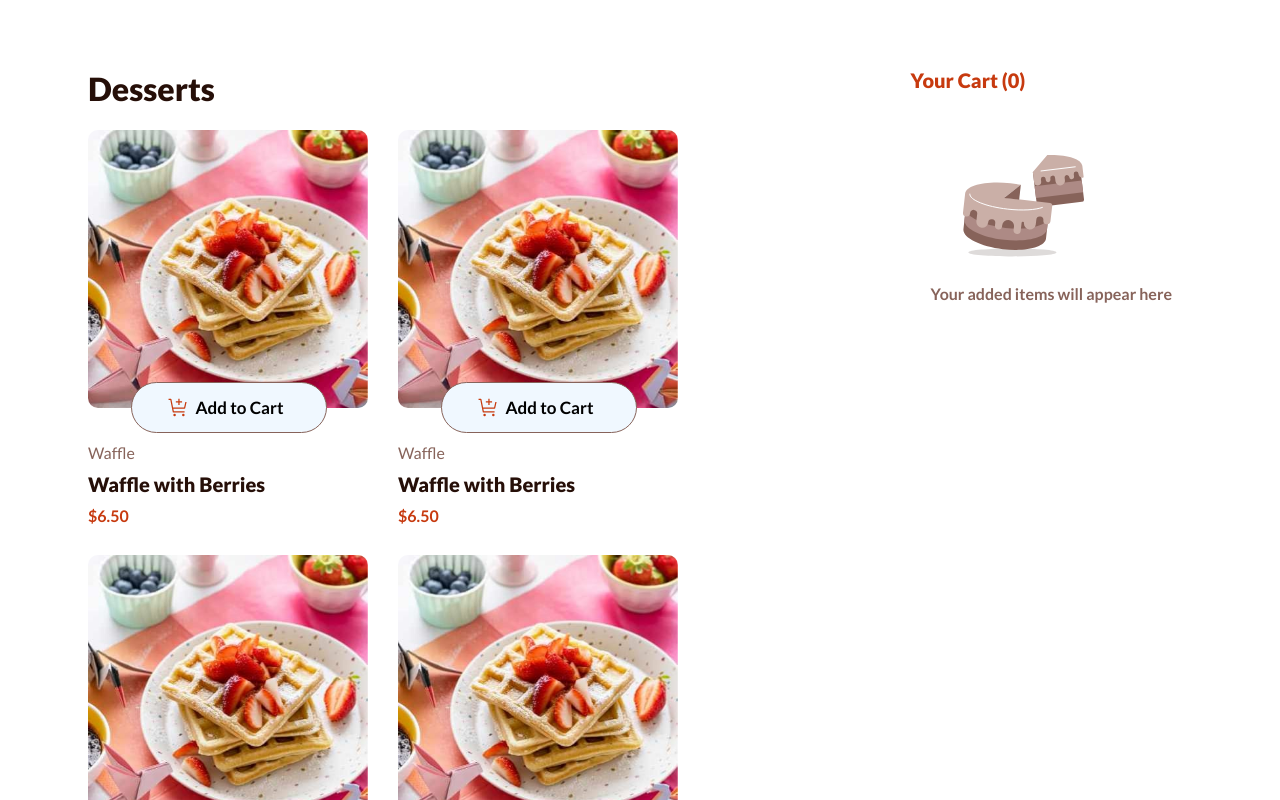
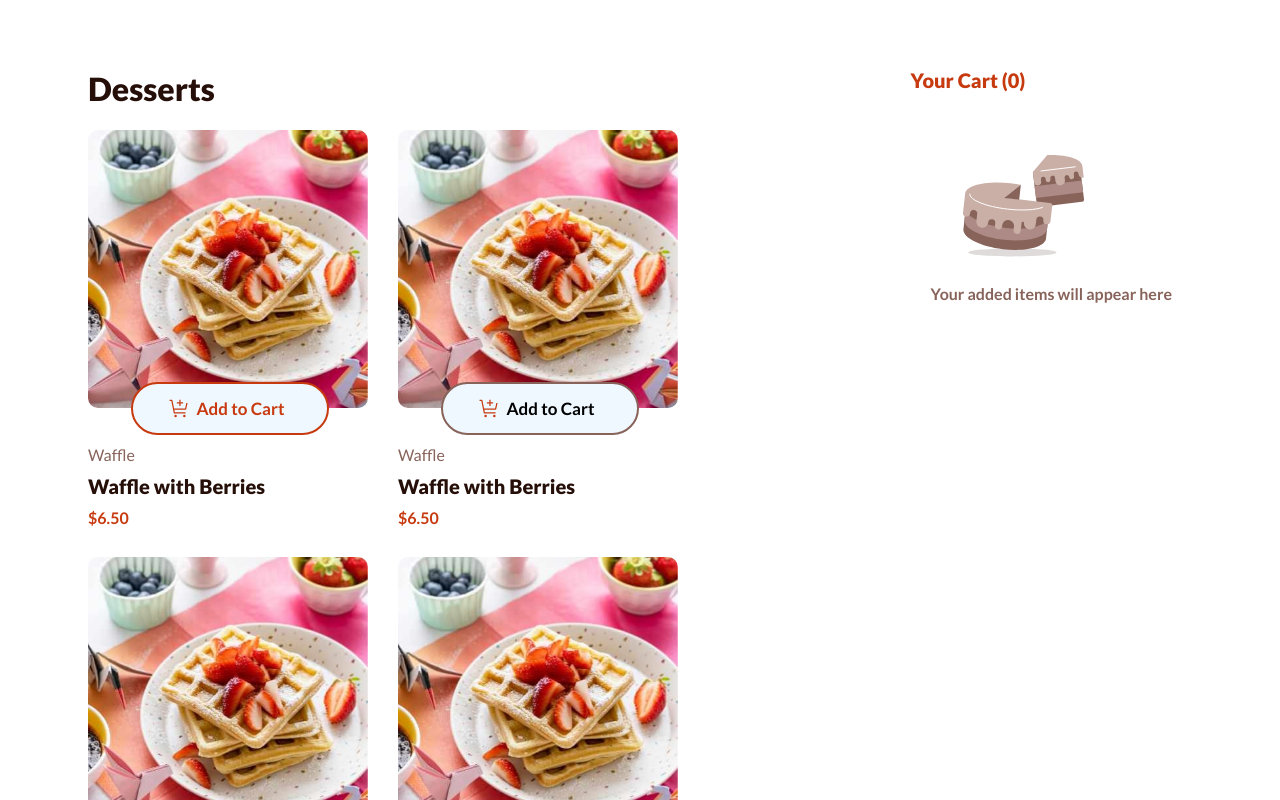
Before and after one commit to AnitaAlexieva/Product-List, a React (Vite) app in the folder client/: page / in a window 1280 px wide. In both pictures the pointer is over the button 239 px from the left and 407 px from the top of the page. Shown: the top 800 px of the page. Built offline with nearby package versions, Linux system fonts and the light colour scheme; a web font is replaced by a local one.

Commit message:
Add hover effect to the add-cart button

```diff
--- a/client/src/index.css
+++ b/client/src/index.css
@@ -58,6 +58,9 @@ h3{
     font-family: "Lato", sans-serif;
     font-weight: 600;
     font-size: 17px;
+}.add-cart-btn:hover{
+    color:  hsl(14, 86%, 42%);
+    cursor: pointer;
 }
 .added-btn{
     display: flex;
@@ -65,7 +68,7 @@ h3{
 }
 .button-add-div{
     display: flex;
-    border: 1px solid hsl(12, 20%, 44%);
+    border: 2px solid hsl(12, 20%, 44%);
     max-width: 130px;
     padding: 13px 32px;
     background-color: aliceblue;
@@ -74,6 +77,11 @@ h3{
     position: relative;
     bottom: 30px;
     left: 43px;
+}
+.button-add-div:hover{
+    border: 2px solid  hsl(14, 86%, 42%);
+    cursor: pointer;
+    color:  hsl(14, 86%, 42%);
 }
 .simple-name{
     color:  hsl(12, 20%, 44%);
```
